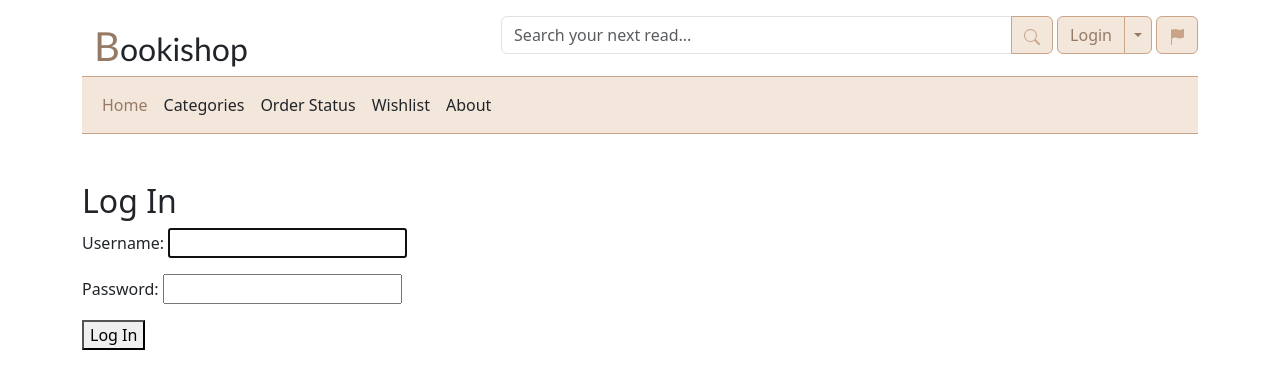
After one commit to marketulinek/bookishop, a Django app: page /en/accounts/login/ in a window 1280 px wide. The commit adds this page. Shown: the top 389 px of the page. Run offline with Django 4.2, Linux system fonts and the light colour scheme.

Commit message:
Set the user log in and log out

```diff
--- a/bookishop/settings.py
+++ b/bookishop/settings.py
@@ -139,3 +139,9 @@ DEFAULT_AUTO_FIELD = 'django.db.models.BigAutoField'
 # https://docs.djangoproject.com/en/4.2/topics/auth/customizing/#substituting-a-custom-user-model
 
 AUTH_USER_MODEL = 'accounts.CustomUser'
+
+# User authentication
+# https://docs.djangoproject.com/en/4.2/topics/auth/
+
+LOGIN_REDIRECT_URL = 'home'
+LOGOUT_REDIRECT_URL = 'home'
--- a/bookishop/urls.py
+++ b/bookishop/urls.py
@@ -9,5 +9,6 @@ urlpatterns = [
 urlpatterns += i18n_patterns(
     path('admin/', admin.site.urls),
     path('rosetta/', include('rosetta.urls')),
+    path('accounts/', include('django.contrib.auth.urls')),
     path('', include('pages.urls')),
 )
--- a/templates/_base.html
+++ b/templates/_base.html
@@ -33,6 +33,21 @@
                 </div>
             </form>
             <ul class="nav">
+                <li class="nav-item ms-1">
+                    {% if user.is_authenticated %}
+                        <div class="dropdown">
+                            <button class="btn btn-outline-book color-book dropdown-toggle" type="button"
+                                    data-bs-toggle="dropdown" aria-expanded="false">
+                                {{ user.username }}
+                            </button>
+                            <ul class="dropdown-menu dropdown-menu-end">
+                                <li><a class="dropdown-item link-outline-book" href="{% url 'logout' %}">Log Out</a></li>
+                            </ul>
+                        </div>
+                    {% else %}
+                        {% include '_components/btn_login_signup.html' %}
+                    {% endif %}
+                </li>
                 <li class="nav-item ms-1">{% include '_components/btn_lang_choice.html' %}</li>
             </ul>
         </div>
--- /dev/null
+++ b/templates/_components/btn_login_signup.html
@@ -0,0 +1,12 @@
+{% load i18n %}
+
+<div class="btn-group">
+    <a class="btn btn-outline-book color-book" href="{% url 'login' %}" role="button">{% translate 'Login' %}</a>
+    <button type="button" class="btn btn-outline-book color-book dropdown-toggle dropdown-toggle-split"
+            data-bs-toggle="dropdown" aria-expanded="false">
+        <span class="visually-hidden">Toggle Dropdown</span>
+    </button>
+    <ul class="dropdown-menu dropdown-menu-end">
+        <li><a class="dropdown-item link-outline-book" href="#">{% translate 'Sign up' %}</a></li>
+    </ul>
+</div>
--- /dev/null
+++ b/templates/registration/login.html
@@ -0,0 +1,13 @@
+{% extends '_base.html' %}
+{% load i18n %}
+
+{% block title %}{% translate 'Log In' %}{% endblock title %}
+
+{% block content %}
+<h2>{% translate 'Log In' %}</h2>
+<form method="post">
+    {% csrf_token %}
+    {{ form.as_p }}
+    <button type="submit">{% translate 'Log In' %}</button>
+</form>
+{% endblock content %}
```
